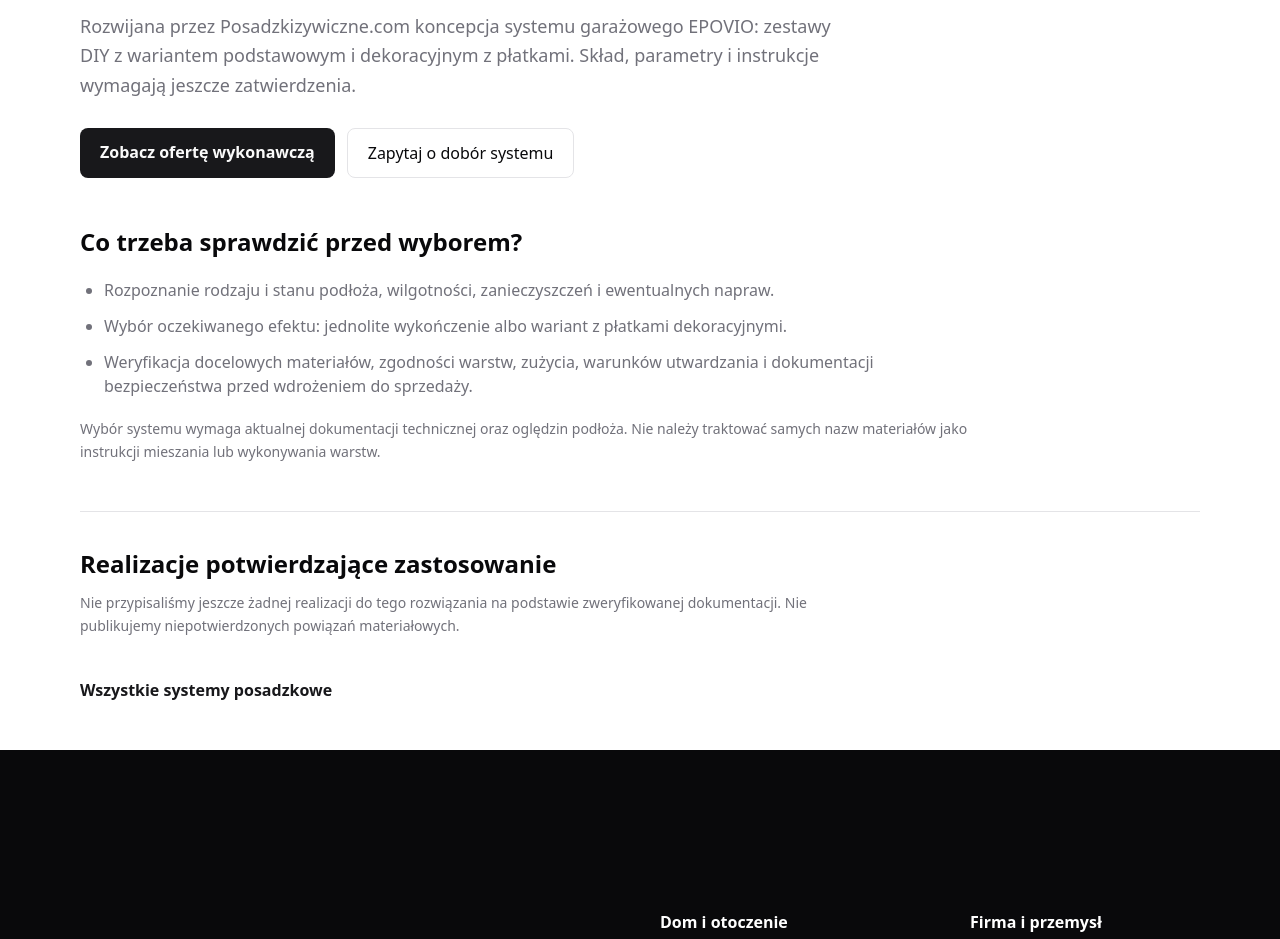
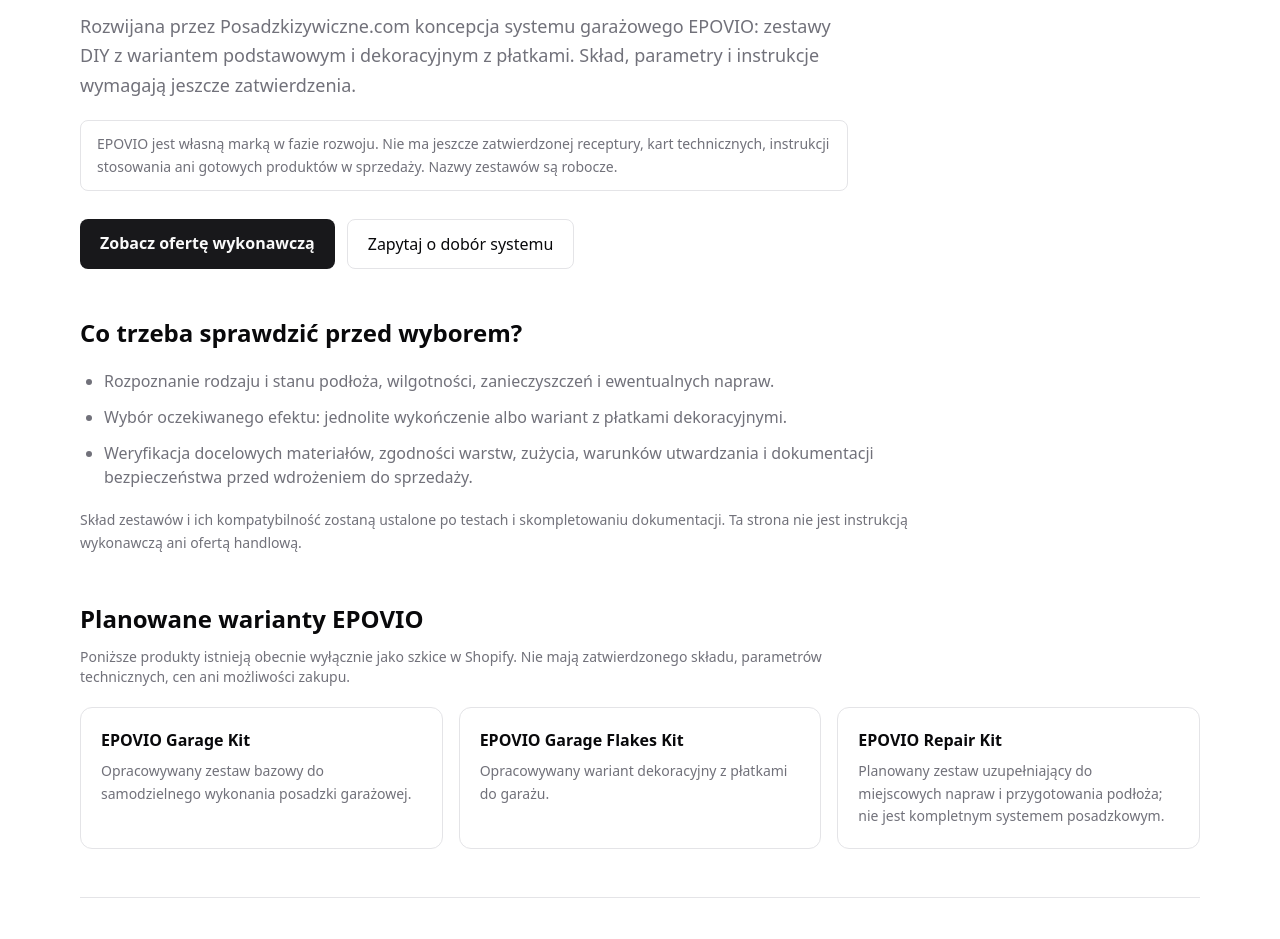
Before and after one commit to damianGG/posadzki-zywiczne, a Next.js app: page /systemy/epovio-garaz in a window 1280 px wide. Shown: the part 261-1200 px from the top of the page. Built offline with nearby package versions, Linux system fonts and the light colour scheme.

Commit message:
feat(system-page): show EPOVIO planned kits and prevent indexation before technical validation

```diff
--- a/app/systemy/[slug]/page.tsx
+++ b/app/systemy/[slug]/page.tsx
@@ -19,6 +19,7 @@ export async function generateMetadata({ params }: Props): Promise<Metadata> {
     title: `${system.title} | Systemy posadzek żywicznych`,
     description: system.summary,
     alternates: { canonical: absoluteUrl(`/systemy/${slug}`) },
+    ...(system.isConcept ? { robots: { index: false, follow: true } } : {}),
   };
 }
 export default async function SystemDetailsPage({ params }: Props) {
@@ -33,9 +34,15 @@ export default async function SystemDetailsPage({ params }: Props) {
       <nav aria-label="Ścieżka nawigacji" className="mb-7 text-sm text-muted-foreground">
         <Link href="/" className="hover:underline">Strona główna</Link> / <Link href="/systemy" className="hover:underline">Systemy</Link> / {system.title}
       </nav>
-      <p className="text-sm font-medium text-primary">{manufacturers[system.manufacturerId].name}</p>
+      <p className="text-sm font-medium text-primary">{manufacturers[system.manufacturerId].name}{system.isConcept ? " · system w opracowaniu" : ""}</p>
       <h1 className="mt-2 text-3xl font-bold tracking-tight md:text-5xl">{system.title}</h1>
       <p className="mt-5 max-w-3xl text-lg leading-relaxed text-muted-foreground">{system.summary}</p>
+      {system.isConcept && (
+        <p className="mt-5 max-w-3xl rounded-lg border px-4 py-3 text-sm leading-relaxed text-muted-foreground">
+          EPOVIO jest własną marką w fazie rozwoju. Nie ma jeszcze zatwierdzonej receptury, kart technicznych,
+          instrukcji stosowania ani gotowych produktów w sprzedaży. Nazwy zestawów są robocze.
+        </p>
+      )}
       <div className="mt-7 flex flex-wrap gap-3">
         <Link href={system.serviceHref} className="rounded-lg bg-primary px-5 py-3 font-semibold text-primary-foreground hover:opacity-90">Zobacz ofertę wykonawczą</Link>
         <Link href="/kontakt" className="rounded-lg border px-5 py-3 font-medium hover:border-primary">Zapytaj o dobór systemu</Link>
@@ -46,10 +53,28 @@ export default async function SystemDetailsPage({ params }: Props) {
           {system.selectionCriteria.map(item => <li key={item}>{item}</li>)}
         </ul>
         <p className="mt-5 text-sm leading-relaxed text-muted-foreground">
-          Wybór systemu wymaga aktualnej dokumentacji technicznej oraz oględzin podłoża.
-          Nie należy traktować samych nazw materiałów jako instrukcji mieszania lub wykonywania warstw.
+          {system.isConcept
+            ? "Skład zestawów i ich kompatybilność zostaną ustalone po testach i skompletowaniu dokumentacji. Ta strona nie jest instrukcją wykonawczą ani ofertą handlową."
+            : "Wybór systemu wymaga aktualnej dokumentacji technicznej oraz oględzin podłoża. Nie należy traktować samych nazw materiałów jako instrukcji mieszania lub wykonywania warstw."}
         </p>
       </section>
+      {system.plannedOffer && system.plannedOffer.length > 0 && (
+        <section className="mt-12" aria-labelledby="epovio-variants">
+          <h2 id="epovio-variants" className="text-2xl font-semibold">Planowane warianty EPOVIO</h2>
+          <p className="mt-3 max-w-3xl text-sm text-muted-foreground">
+            Poniższe produkty istnieją obecnie wyłącznie jako szkice w Shopify.
+            Nie mają zatwierdzonego składu, parametrów technicznych, cen ani możliwości zakupu.
+          </p>
+          <div className="mt-5 grid gap-4 sm:grid-cols-2 lg:grid-cols-3">
+            {system.plannedOffer.map(offer => (
+              <article key={offer.name} className="rounded-xl border p-5">
+                <h3 className="font-semibold">{offer.name}</h3>
+                <p className="mt-2 text-sm leading-relaxed text-muted-foreground">{offer.description}</p>
+              </article>
+            ))}
+          </div>
+        </section>
+      )}
       {exampleMaterials.length > 0 && (
         <section className="mt-12">
           <h2 className="text-2xl font-semibold">Przykładowe materiały z oferty producenta</h2>
```
